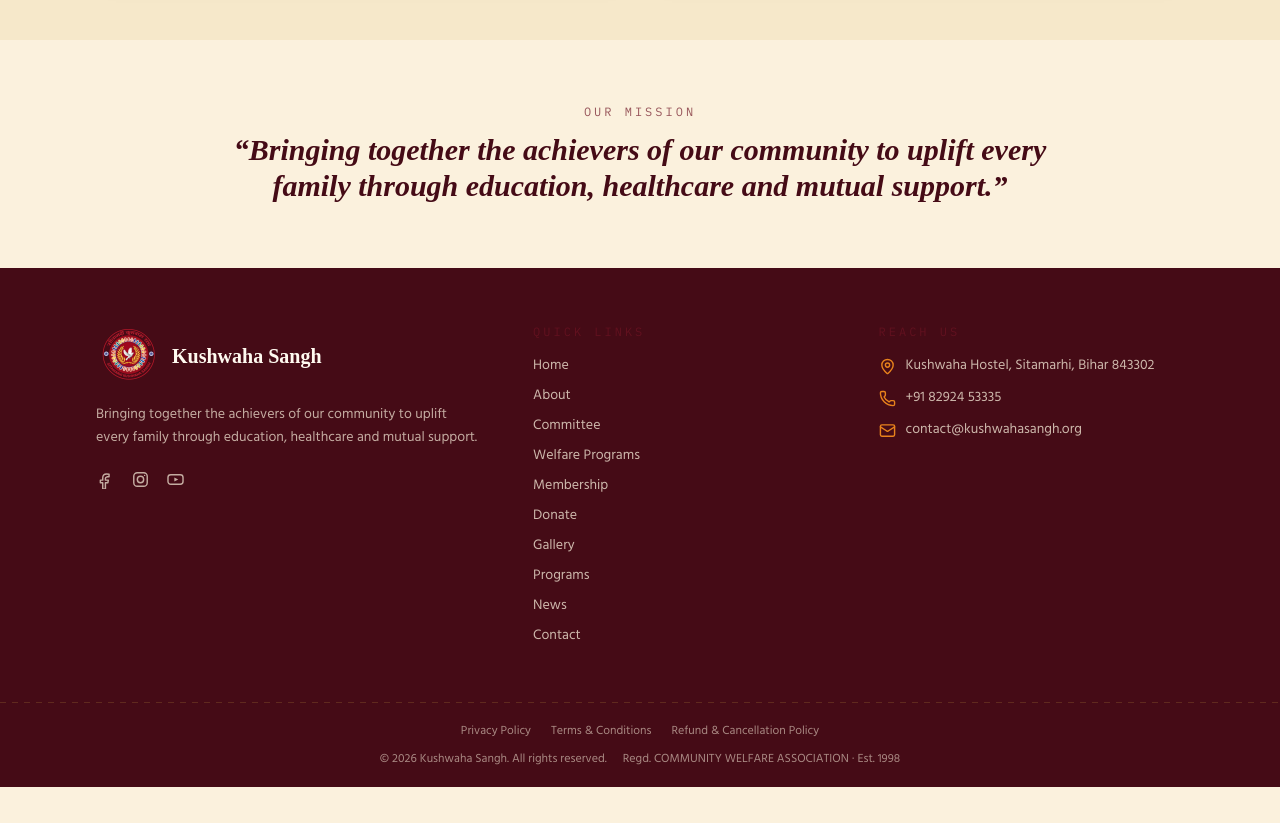
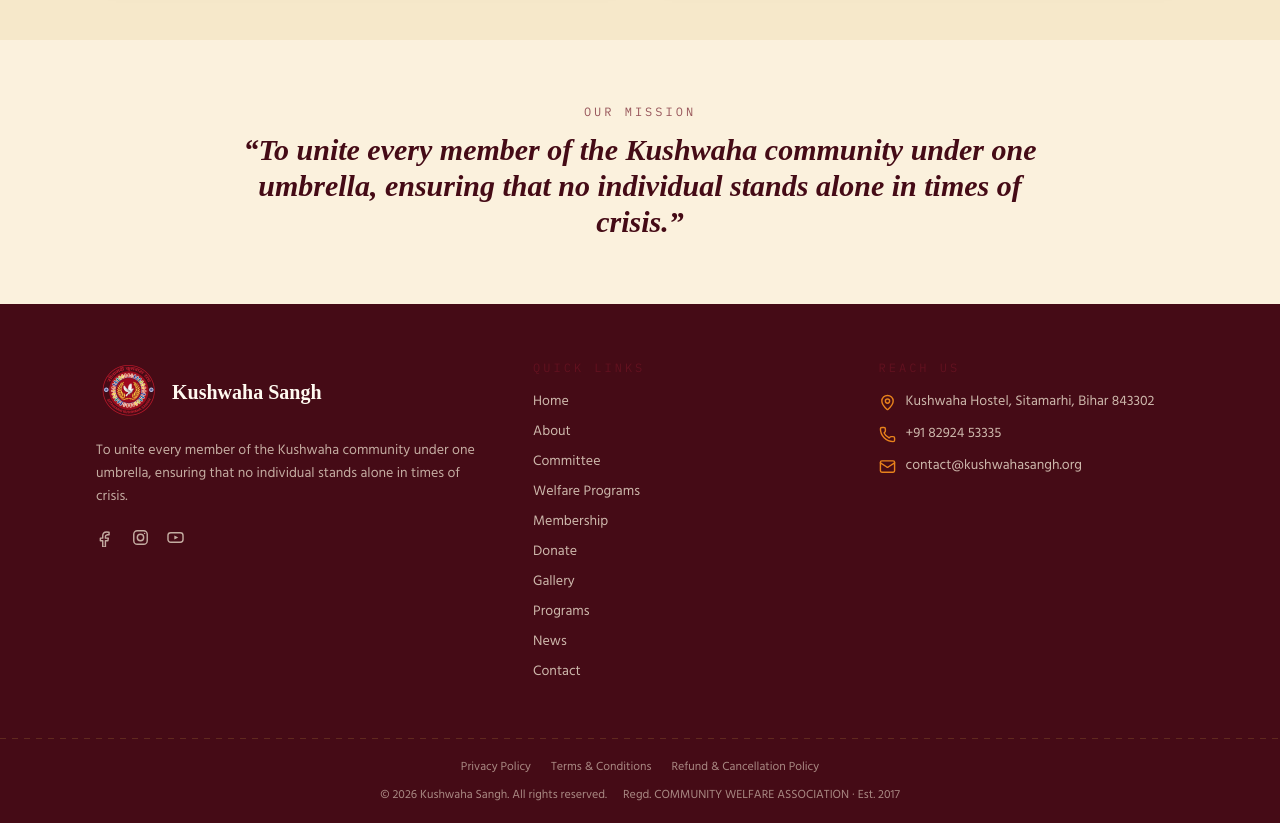
Before and after one commit to Ajitsingh4362/Kushwaha-sangh, a React (Vite) app: page /about in a window 1280 px wide. Shown: the part 2220-3043 px from the top of the page. Before the commit the page ends 3007 px from the top, so only its background shows below. Built offline with nearby package versions, Linux system fonts and the light colour scheme; no server answers; the database is empty; a web font is replaced by a local one.

Commit message:
Update established year to 2017 and mission statement to match real Sangh mission

```diff
--- a/src/data/content.js
+++ b/src/data/content.js
@@ -8,9 +8,9 @@
 export const site = {
   name: 'Kushwaha Sangh',
   tagline: 'Community Welfare Association',
-  established: '1998', // placeholder — replace with real founding year
+  established: '2017', // founded 2017, officially registered 2023
   mission:
-    'Bringing together the achievers of our community to uplift every family through education, healthcare and mutual support.',
+    'To unite every member of the Kushwaha community under one umbrella, ensuring that no individual stands alone in times of crisis.',
   whatsapp: '910000000000', // placeholder number, digits only, country code first
   email: 'contact@kushwahasangh.org', // placeholder
   phone: '+91 82924 53335',
```
